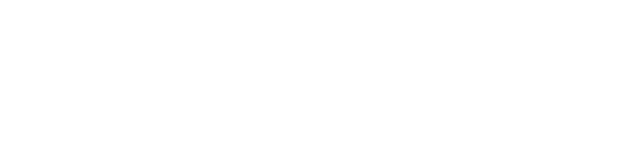
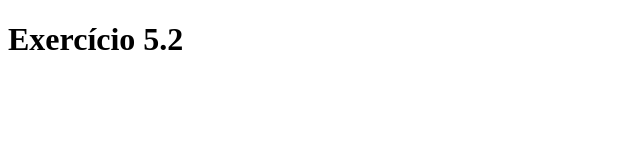
Before and after one commit to camiloLelis/trybe-exercises-, a plain HTML site: page exercises/5_2/index.html in a window 1280 px wide. Shown: the whole page, without its empty margins (0-640 px from the left). Drawn offline with Linux system fonts and the light colour scheme.

Commit message:
exercicio bloco 5.2 requi.1

```diff
--- a/exercises/5_2/index.html
+++ b/exercises/5_2/index.html
@@ -58,6 +58,11 @@
   <body>
     <script>
       // COLOQUE SEU CÓDIGO AQUI
+      document.body.innerHTML = "<h1>Exercício 5.2 </h1>";
+
+
+
+
     </script>
   </body>
 </html>
```
